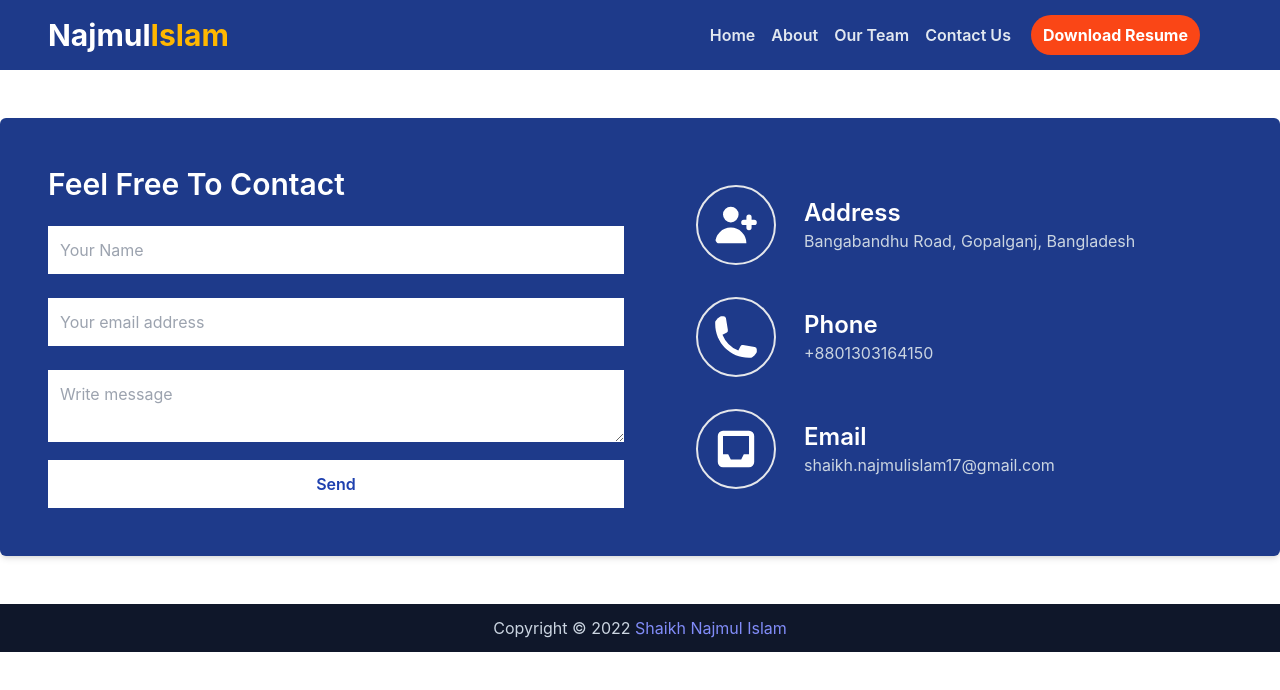
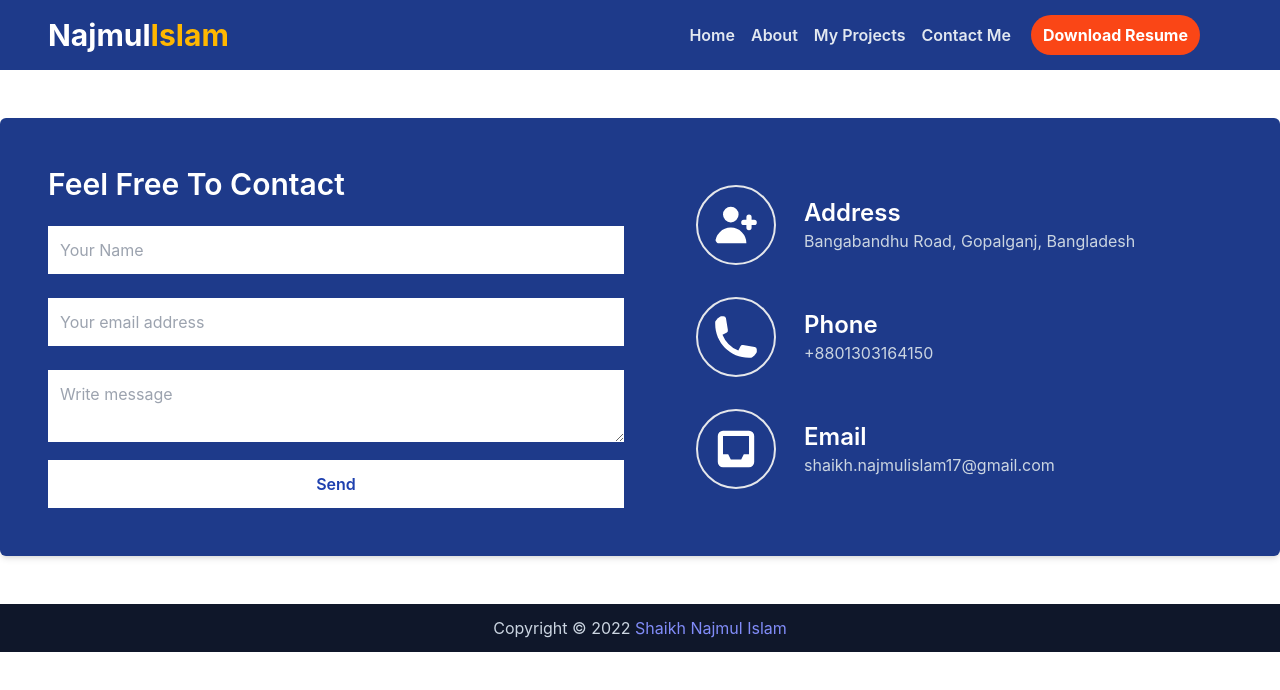
Before and after one commit to snislam/shaikh-najmul-islam, a React (Create React App) app: page /contact in a window 1280 px wide. Shown: the top 690 px of the page. Built offline with nearby package versions, Linux system fonts and the light colour scheme.

Commit message:
Projects link added

```diff
--- a/package.json
+++ b/package.json
@@ -13,6 +13,7 @@
     "react-helmet-async": "^1.3.0",
     "react-router-dom": "^6.3.0",
     "react-scripts": "5.0.1",
+    "react-scroll": "^1.8.7",
     "web-vitals": "^2.1.4"
   },
   "scripts": {
--- a/src/App.js
+++ b/src/App.js
@@ -3,6 +3,7 @@ import './App.css';
 import Contact from './Pages/Contact/Contact';
 import About from './Pages/Home/About';
 import Home from './Pages/Home/Home';
+import Projects from './Pages/Home/Projects';
 import Footer from './shared/Footer';
 import Navbar from './shared/Navbar';
 
@@ -13,7 +14,8 @@ function App() {
       <Routes>
         <Route path='/' element={<Home />} />
         <Route path='/contact' element={<Contact />} />
-        <Route path='/home#about' element={<About />} />
+        <Route path='/about' element={<About />} />
+        <Route path='/projects' element={<Projects />} />
       </Routes>
       <Footer />
     </>
--- a/src/Pages/Contact/Contact.js
+++ b/src/Pages/Contact/Contact.js
@@ -35,7 +35,7 @@ const Contact = () => {
     }
 
     return (
-        <div id="contact-form" className='bg-blue-900 container mx-auto my-12 px-12 rounded-md shadow-md py-12 grid grid-cols-1 md:grid-cols-2 gap-8 justify-between items-center'>
+        <div id="contact" className='bg-blue-900 container mx-auto my-12 px-12 rounded-md shadow-md py-12 grid grid-cols-1 md:grid-cols-2 gap-8 justify-between items-center'>
             <div>
                 <h2 className='text-3xl font-semibold text-white mb-3'>Feel Free To Contact</h2>
                 <form onSubmit={handleSubmit}>
--- a/src/Pages/Home/HeroBanner.js
+++ b/src/Pages/Home/HeroBanner.js
@@ -1,6 +1,7 @@
 import React from 'react';
 import { Link } from 'react-router-dom';
 import najmulIslam from '../../media/react_js_developer.png';
+import resume from '../../media/shaikh_najmul_islam_jr_react_developer_june07.pdf'
 
 const HeroBanner = () => {
     return (
@@ -10,7 +11,8 @@ const HeroBanner = () => {
                 <p className='text-3xl font-bold my-2'>Shaikh Najmul Islam</p>
                 <h1 className='text-lg font-semibold my-3'>Jr. Front-end Web Developer from Bangladesh</h1>
                 <p className='mb-5'>I am react js developer working for developing versatile website. I also use Express JS, MongoDB for making full-stack website. I have also some projects. You can check it out.</p>
-                <button className='btn bg-[#FA4616] hover:bg-[#df3400] duration-500 px-5 py-2 font-bold text-white rounded-3xl'><Link to="/contact" >Contact Me</Link></button>
+                <button className='btn bg-indigo-600 hover:bg-indigo-900 duration-500 px-5 py-2 font-bold text-white rounded-3xl'><Link to="/contact" >Contact Me</Link></button>
+                <button className='btn bg-[#FA4616] hover:bg-[#df3400] duration-500 ml-3 px-3 py-2 font-bold text-white rounded-3xl'><a href={resume} download="shaikh_najmul_islam_jr_front_end_developer_resume">Download Resume</a></button>
             </div>
             <div className='flex-1 my-3 hidden md:block'>
                 <img src={najmulIslam} alt="" />
--- a/src/Pages/Home/ProjectCard.js
+++ b/src/Pages/Home/ProjectCard.js
@@ -1,14 +1,19 @@
 import React from 'react';
-import { Link } from 'react-router-dom';
 
 const ProjectCard = ({ project }) => {
-    const { img, name } = project;
+    const { img, name, live_link, client_site, server_site } = project;
     return (
         <div className='border-2 rounded-md'>
             <img src={img} alt="" />
             <div className='p-5'>
                 <h2 className='text-2xl font-semibold my-3'>{name}</h2>
-                <button className='bg-indigo-400 hover:bg-indigo-600 duration-500 rounded-lg py-2 px-5 text-slate-200'><Link to='/'>Project Details</Link></button>
+                <div className='grid grid-cols-2 gap-3'>
+                    <button className='bg-indigo-700 hover:bg-indigo-600 duration-500 rounded-lg py-2 px-2 text-slate-200'><a href={live_link} target="_blank" rel="noreferrer">Live Site</a></button>
+                    <button className='bg-purple-700 hover:bg-indigo-600 duration-500 rounded-lg py-2 px-2 text-slate-200'><a href={client_site} target="_blank" rel="noreferrer">Client side</a></button>
+                    {
+                        server_site ? <button className='bg-green-700 hover:bg-indigo-600 duration-500 rounded-lg py-2 px-2 text-slate-200'><a href={live_link} target="_blank" rel="noreferrer">Server side</a></button> : ''
+                    }
+                </div>
             </div>
         </div>
     );
--- a/src/Pages/Home/Projects.js
+++ b/src/Pages/Home/Projects.js
@@ -11,7 +11,7 @@ const Projects = () => {
     }, [])
 
     return (
-        <div className='container mx-auto px-12 py-20'>
+        <div id='projects' className='container mx-auto px-12 py-20'>
             <h1 className='text-5xl font-semibold text-indigo-600 text-center pb-10'>My projects</h1>
             <div className='grid grid-cols-1 md:grid-cols-3 gap-5'>
                 {
--- a/src/shared/Navbar.js
+++ b/src/shared/Navbar.js
@@ -5,6 +5,7 @@ import resume from '../media/shaikh_najmul_islam_jr_react_developer_june07.pdf'
 
 const Navbar = () => {
     const [isOpen, setIsOpen] = useState(false)
+
     return (
         <div className='bg-blue-900'>
             <div className='flex flex-row justify-between items-center h-[70px] container mx-auto px-12'>
@@ -17,10 +18,18 @@ const Navbar = () => {
                     <button className='block md:hidden' onClick={() => setIsOpen(!isOpen)}> {!isOpen ? <MenuIcon className='w-8 h-8 text-white' /> : <XIcon className='w-8 h-8 text-white' />} </button>
                     <menu className={isOpen ? 'absolute md:static md:mt-0 left-0 top-[70px] w-full px-8 py-3 duration-700 md:duration-0 bg-[#FBD062] md:bg-transparent' : 'absolute md:static mt-[-580px] md:mt-0 left-0 top-[70px] w-full px-8 py-3 duration-700 md:duration-0 bg-[#FBD062] md:bg-transparent'}>
                         <ul className='block md:flex md:flex-row justify-center items-center'>
-                            <li className='my-2 py-1 bg-[#f9c43d] md:bg-transparent hover:bg-yellow-600 duration-500 font-semibold hover:border-b-2 border-[#d09809]'><Link className='text-slate-200 px-2 py-2 focus:bg-[#111430] focus:text-white duration-300 rounded-sm' to='/'>Home</Link></li>
-                            <li className='my-2 py-1 bg-[#f9c43d] md:bg-transparent hover:bg-yellow-600 duration-500 font-semibold hover:border-b-2 border-[#d09809]'><Link className='text-slate-200 px-2 py-2 focus:bg-[#111430] focus:text-white duration-300 rounded-sm' to='/home#about'>About</Link></li>
-                            <li className='my-2 py-1 bg-[#f9c43d] md:bg-transparent hover:bg-yellow-600 duration-500 font-semibold hover:border-b-2 border-[#d09809]'><Link className='text-slate-200 px-2 py-2 focus:bg-[#111430] focus:text-white duration-300 rounded-sm' to='#our-team'>Our Team</Link></li>
-                            <li className='my-2 py-1 bg-[#f9c43d] md:bg-transparent hover:bg-yellow-600 duration-500 font-semibold hover:border-b-2 border-[#d09809]'><Link className='text-slate-200 px-2 py-2 focus:bg-[#111430] focus:text-white duration-300 rounded-sm' to='/contact'>Contact Us</Link></li>
+                            <li className='my-2 py-1 bg-[#f9c43d] md:bg-transparent hover:bg-yellow-600 duration-500 font-semibold hover:border-b-2 border-[#d09809]'>
+                                <Link className='text-slate-200 px-2 py-2 focus:bg-[#111430] focus:text-white duration-300 rounded-sm' to='/'>Home</Link>
+                            </li>
+                            <li className='my-2 py-1 bg-[#f9c43d] md:bg-transparent hover:bg-yellow-600 duration-500 font-semibold hover:border-b-2 border-[#d09809]'>
+                                <Link className='text-slate-200 px-2 py-2 focus:bg-[#111430] focus:text-white duration-300 rounded-sm cursor-pointer' to='/about' smooth={true} offset={50} duration={2000} >About</Link>
+                            </li>
+                            <li className='my-2 py-1 bg-[#f9c43d] md:bg-transparent hover:bg-yellow-600 duration-500 font-semibold hover:border-b-2 border-[#d09809]'>
+                                <Link className='text-slate-200 px-2 py-2 focus:bg-[#111430] focus:text-white duration-300 rounded-sm cursor-pointer' to='/projects' smooth={true} offset={50} duration={2000} >My Projects</Link>
+                            </li>
+                            <li className='my-2 py-1 bg-[#f9c43d] md:bg-transparent hover:bg-yellow-600 duration-500 font-semibold hover:border-b-2 border-[#d09809]'>
+                                <Link className='text-slate-200 px-2 py-2 focus:bg-[#111430] focus:text-white duration-300 rounded-sm cursor-pointer' to='/contact' smooth={true} offset={50} duration={2000} >Contact Me</Link>
+                            </li>
                             <button className='btn bg-[#FA4616] hover:bg-[#df3400] duration-500 ml-3 px-3 py-2 font-bold text-white rounded-3xl'><a href={resume} download="shaikh_najmul_islam_jr_front_end_developer_resume">Download Resume</a></button>
                         </ul>
                     </menu>
```
Also changed, not shown: public/projects.json (+36 -6 lines), 1 other file (tests, documents, lock files or other folders).
